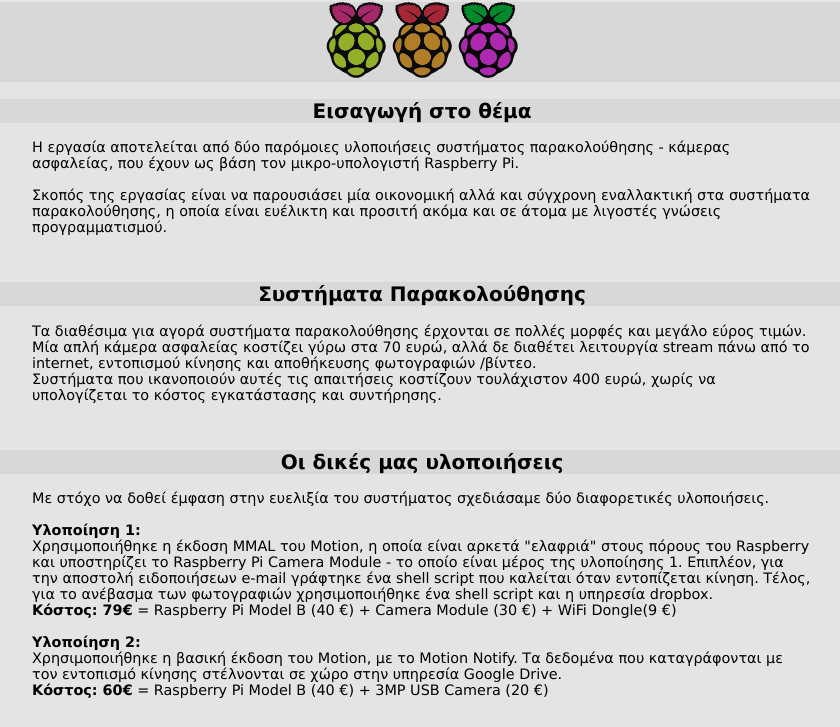
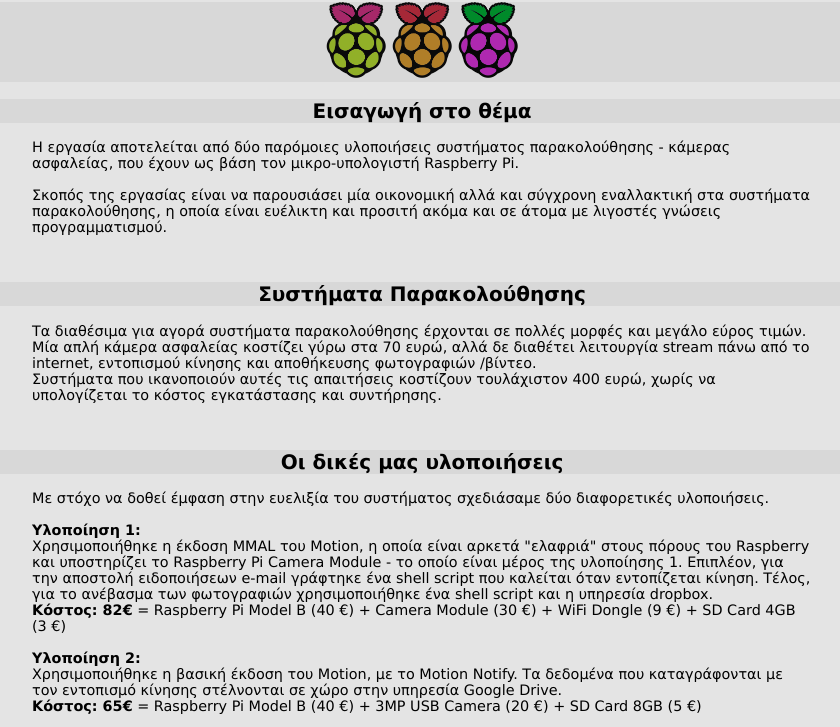
Before and after one commit to MpoMp/RPI-CCTV, a plain HTML site: page report/report.html in a window 1280 px wide. Shown: the part 73-800 px from the top of the page, without its empty margins (218-1058 px from the left). Drawn offline with Linux system fonts and the light colour scheme; a script that the page names is missing.

Commit message:
sd card - about tree fiddy

```diff
--- a/report/report.html
+++ b/report/report.html
@@ -28,11 +28,11 @@
         <b>Υλοποίηση 1:</b><br>
         Χρησιμοποιήθηκε η έκδοση MMAL του Motion, η οποία είναι αρκετά "ελαφριά" στους πόρους του Raspberry και υποστηρίζει το Raspberry Pi Camera Module - το οποίο είναι μέρος της υλοποίησης 1.
 		Επιπλέον, για την αποστολή ειδοποιήσεων e-mail γράφτηκε ένα shell script που καλείται όταν εντοπίζεται κίνηση. Τέλος, για το ανέβασμα των φωτογραφιών χρησιμοποιήθηκε ένα shell script και η υπηρεσία dropbox.<br>
-        <b>Κόστος: 79€</b> = Raspberry Pi Model B (40 €) + Camera Module (30 €) + WiFi Dongle(9 €)<br><br>
+        <b>Κόστος: 82€</b> = Raspberry Pi Model B (40 €) + Camera Module (30 €) + WiFi Dongle (9 €) + SD Card 4GB (3 €)<br><br>
 
         <b>Υλοποίηση 2:</b><br>
         Χρησιμοποιήθηκε η βασική έκδοση του Motion, με το Motion Notify. Τα δεδομένα που καταγράφονται με τον εντοπισμό κίνησης στέλνονται σε χώρο στην υπηρεσία Google Drive.<br>
-        <b>Κόστος: 60€</b> = Raspberry Pi Model B (40 €) +  3MP USB Camera (20 €)</p><br><br>
+        <b>Κόστος: 65€</b> = Raspberry Pi Model B (40 €) +  3MP USB Camera (20 €) + SD Card 8GB (5 €)</p><br><br>
 
 
         <h2>Αναλυτικά: Hardware</h2>
```
